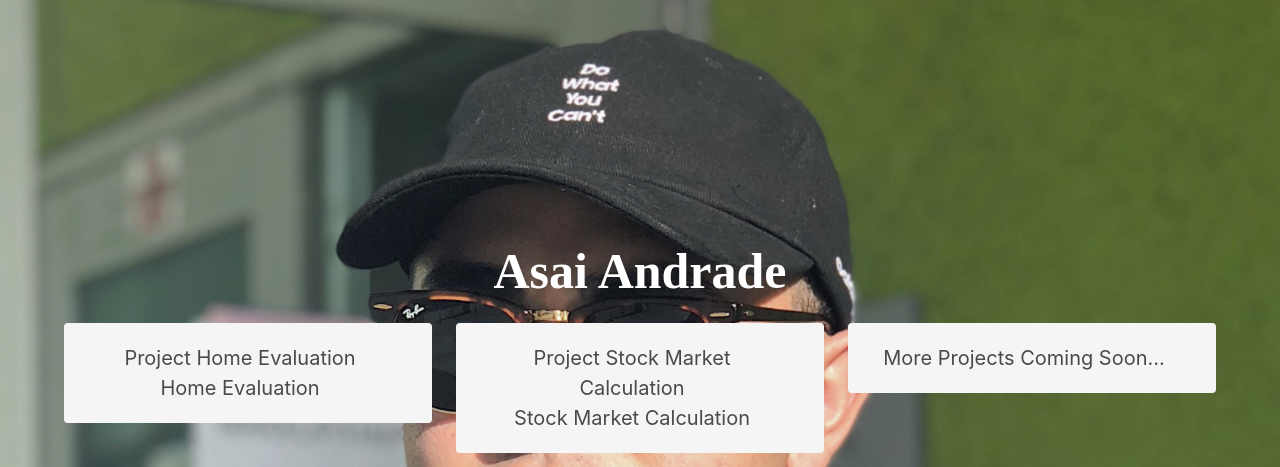
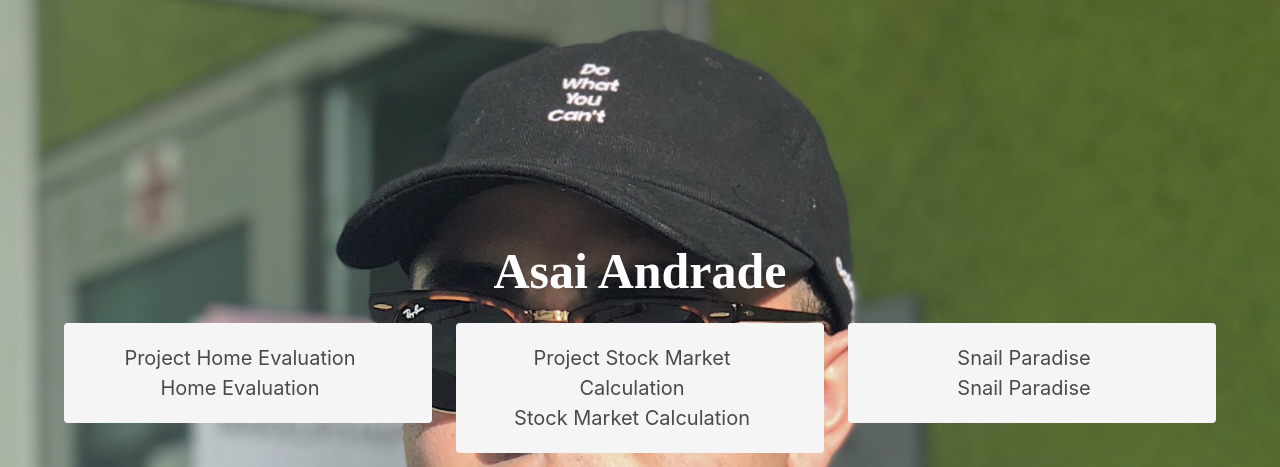
Before and after one commit to imdoingotherthings/portfolio, a website: page public/index.html in a window 1280 px wide. Shown: the top 467 px of the page. Drawn offline with nearby package versions, Linux system fonts and the light colour scheme.

Commit message:
grabbing correct links for projects, adding snail paradise

```diff
--- a/public/index.html
+++ b/public/index.html
@@ -29,14 +29,15 @@
               <div class="notification">
                   <div class="is-size-5">
                   <p class="textAlign">Project Stock Market Calculation</p>
-                  <a style="text-decoration:none;" href="https://home-evaluation-.herokuapp.com/">Stock Market Calculation</a>
+                  <a style="text-decoration:none;" href="https://stock-market-calc.herokuapp.com/">Stock Market Calculation</a>
                 </div>
               </div>
             </div>
             <div class="column">
               <div class="notification">
                 <div class="is-size-5">
-                  <p class="textAlign">More Projects Coming Soon...</p>
+                  <p class="textAlign">Snail Paradise</p>
+                  <a style="text-decoration:none;" href="https://snailparadise.co/">Snail Paradise</a>
                 </div>
               </div>
             </div>
```
